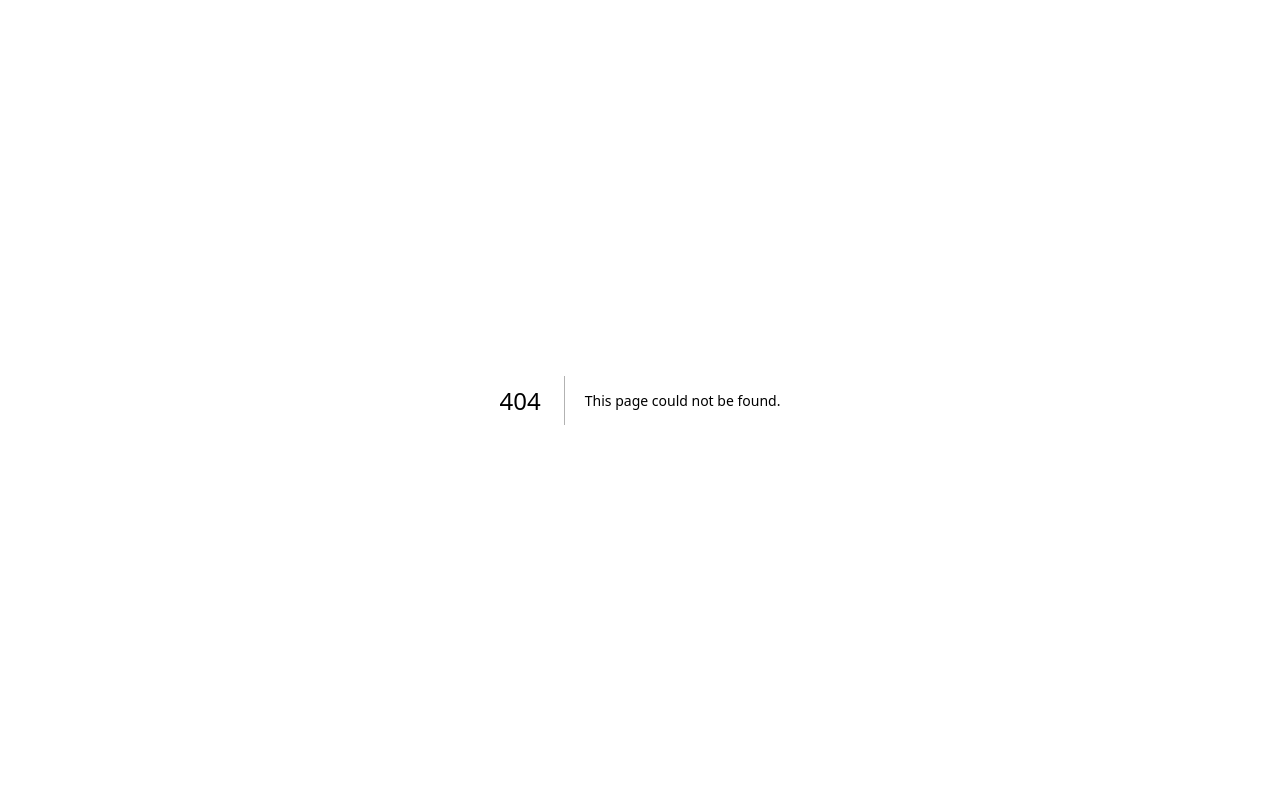
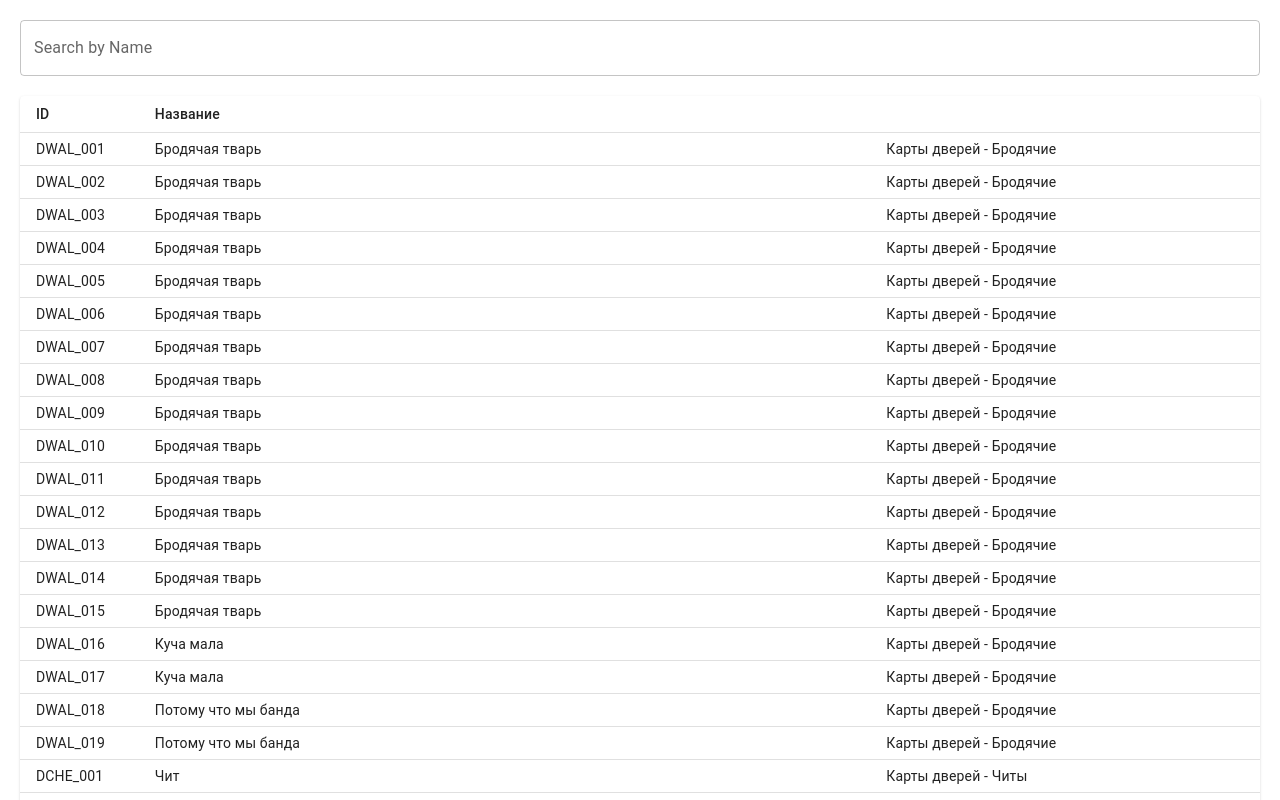
Before and after one commit to DenisKuivalainen/munchkin-deck-generator, a Next.js app: page /search in a window 1280 px wide. Before the commit this address had no page. Shown: the top 800 px of the page. Built offline with nearby package versions, Linux system fonts and the light colour scheme.

Commit message:
add card search

```diff
--- a/next.config.ts
+++ b/next.config.ts
@@ -1,4 +1,6 @@
 import type { NextConfig } from "next";
+
+const stage = process.env.NEXT_PUBLIC_STAGE || process.env.NODE_ENV;
 
 const nextConfig: NextConfig = {
   output: "export",
--- a/package.json
+++ b/package.json
@@ -1,10 +1,10 @@
 {
   "name": "munchkin-deck-generator",
-  "version": "1.2.0",
+  "version": "1.2.1",
   "private": true,
   "scripts": {
     "dev": "next dev --turbopack",
-    "build": "next build",
+    "build": "next build && rm out/addCard.html",
     "start": "next start",
     "lint": "next lint"
   },
--- /dev/null
+++ b/src/app/search/page.tsx
@@ -0,0 +1,71 @@
+"use client";
+
+import {
+  Paper,
+  Table,
+  TableBody,
+  TableCell,
+  TableContainer,
+  TableHead,
+  TableRow,
+  TextField,
+} from "@mui/material";
+import { useEffect, useState } from "react";
+import { T } from "@/translations";
+
+export default () => {
+  const [search, setSearch] = useState<string>("");
+  const [cards, setCards] = useState<any[]>([]);
+
+  useEffect(() => {
+    fetch("/CARDS.json")
+      .then((response) => response.json())
+      .then((data) => setCards(data));
+  }, []);
+
+  return (
+    <div style={{ padding: 20 }}>
+      <TextField
+        label="Search by Name"
+        variant="outlined"
+        fullWidth
+        value={search}
+        onChange={(e) => setSearch(e.target.value)}
+        style={{ marginBottom: 20 }}
+      />
+      <TableContainer component={Paper}>
+        <Table size="small">
+          <TableHead>
+            <TableRow>
+              <TableCell>ID</TableCell>
+              <TableCell>Название</TableCell>
+              <TableCell></TableCell>
+            </TableRow>
+          </TableHead>
+          <TableBody>
+            {cards
+              .filter(
+                (c) =>
+                  c.name.toLowerCase().indexOf(search.toLowerCase()) !== -1 ||
+                  c.id.toLowerCase().indexOf(search.toLowerCase()) !== -1
+              )
+              .map((row) => (
+                <TableRow key={row.id}>
+                  <TableCell>{row.id}</TableCell>
+                  <TableCell>
+                    {row.level > 0
+                      ? `Уровень ${row.level} - ${row.name}`
+                      : row.name}
+                  </TableCell>
+                  <TableCell>
+                    {T(row.cardType)} -{" "}
+                    {T(`${row.cardType}-${row.cardSubtype}`)}
+                  </TableCell>
+                </TableRow>
+              ))}
+          </TableBody>
+        </Table>
+      </TableContainer>
+    </div>
+  );
+};
```
Also changed, not shown: 1 other file (tests, documents, lock files or other folders).
